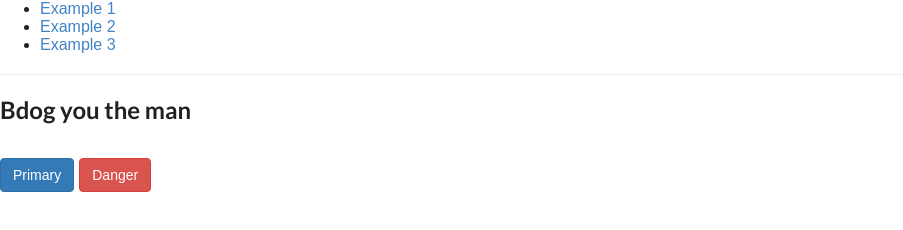
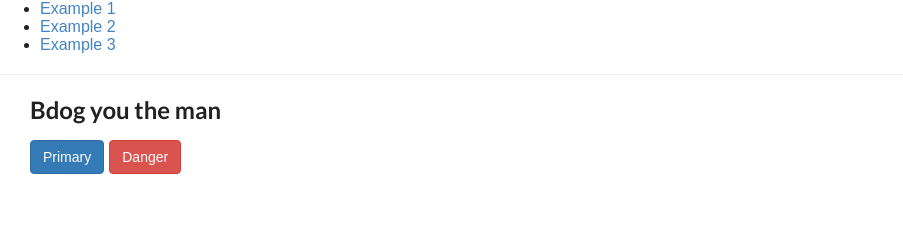
Before and after one commit to bdog72/React_Practice_April_17, a React app: page / in a window 1280 px wide. Shown: the part 368-598 px from the top of the page, without its empty margins (0-903 px from the left). Built offline with nearby package versions, Linux system fonts and the light colour scheme.

Commit message:
started 1st example

```diff
--- a/src/components/App2.js
+++ b/src/components/App2.js
@@ -2,17 +2,18 @@ import React, { Component } from 'react'
 import { Button, ButtonToolbar } from 'react-bootstrap'
 export default class App2 extends Component {
   render () {
+    const ex1 = <h2>Bdog you the man</h2>
+    const But = (
+      <a href='https://www.yahoo.com'><ButtonToolbar>
+        <Button bsStyle='primary'>Primary</Button>
+        <Button bsStyle='danger'>Danger</Button>
+      </ButtonToolbar></a>
+    )
     return (
-      <div>
-        { ex1 }
-        <br />
-        { But }
+      <div className='app2'>
+        {ex1}
+        {But}
       </div>
     )
   }
 }
-const ex1 = <h2>Bdog you the man</h2>
-const But = <ButtonToolbar>
-  <Button bsStyle='primary'>Primary</Button>
-  <Button bsStyle='danger'>Danger</Button>
-</ButtonToolbar>
--- a/src/styles/screen.scss
+++ b/src/styles/screen.scss
@@ -21,5 +21,5 @@ h1 {
 }
 
 .app2 {
-  margin: 10px;
+  margin-left: 30px;
 }
```
